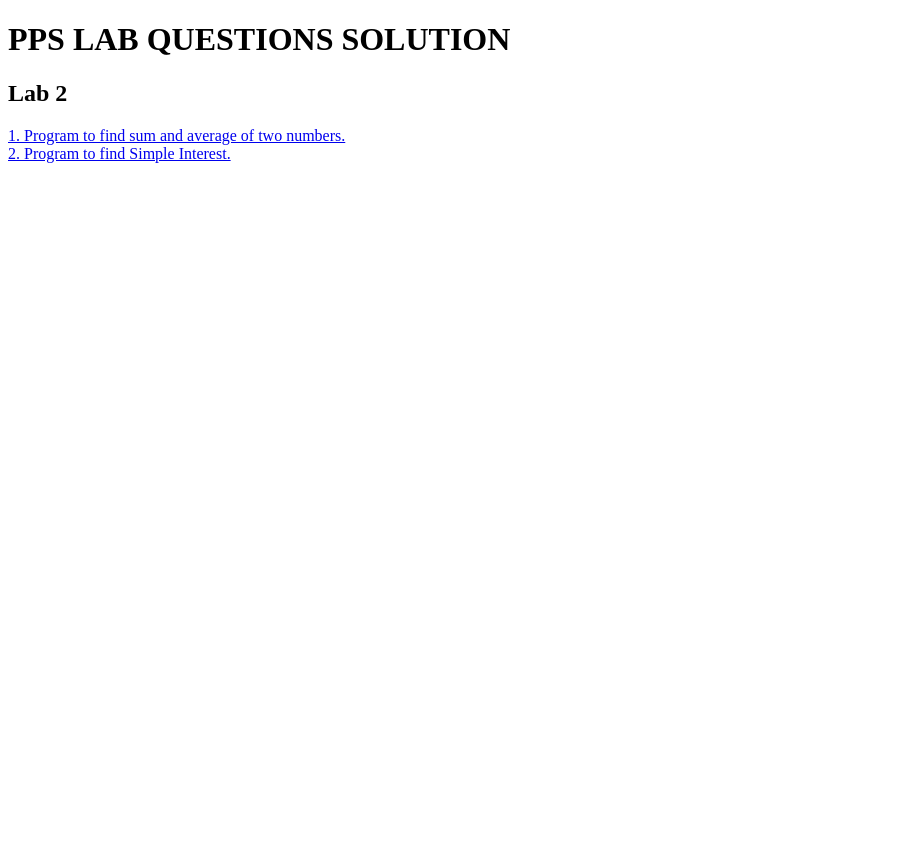
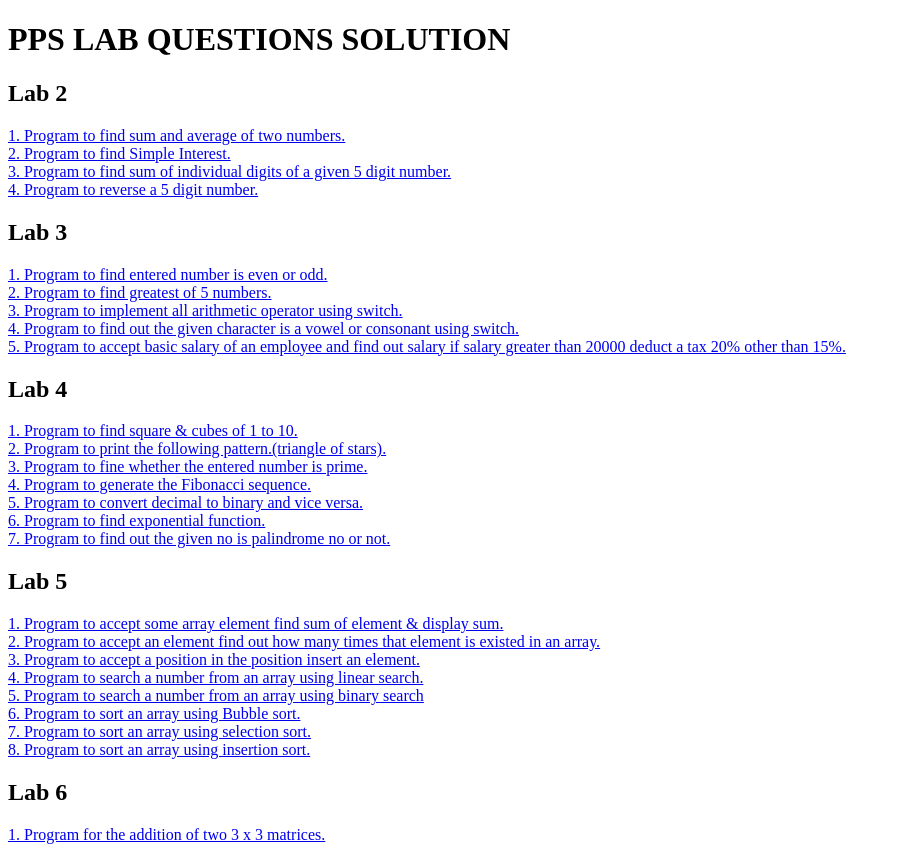
Before and after one commit to teamharsh/pps, a plain HTML site: page index.html in a window 1280 px wide. Shown: the whole page, without its empty margins (0-900 px from the left). Before the commit the page ends 800 px from the top, so only its background shows below. Drawn offline with Linux system fonts and the light colour scheme.

Commit message:
Update index.html

```diff
--- a/index.html
+++ b/index.html
@@ -9,8 +9,38 @@
 <body>
     <h1>PPS LAB QUESTIONS SOLUTION</h1>
     <h2>Lab 2</h2>
-    <a href="/test/lab2 exp1.c">1. Program to find sum and average of two numbers.</a>
-    <br>
-    <a href="/lab2 exp2.c">2. Program to find Simple Interest.</a>
+
+    <a href="/pps/lab2 exp1.c">1. Program to find sum and average of two numbers.</a><br>
+    <a href="/pps/lab2 exp2.c">2. Program to find Simple Interest.</a><br>
+    <a href="/pps/lab2 exp3.c">3. Program to find sum of individual digits of a given 5 digit number.</a><br>
+    <a href="/pps/lab2 exp4.c">4. Program to reverse a 5 digit number.</a><br>
+    <h2>Lab 3</h2>
+    <a href="/pps/lab3 exp1.c">1. Program to find entered number is even or odd.</a><br>
+    <a href="/pps/lab3 exp2.c">2. Program to find greatest of 5 numbers.</a><br>
+    <a href="/pps/lab3 exp3.c">3. Program to implement all arithmetic operator using switch.</a><br>
+    <a href="/pps/lab3 exp4.c">4. Program to find out the given character is a vowel or consonant using switch.</a><br>
+    <a href="/pps/lab3 exp5.c">5. Program to accept basic salary of an employee and find out salary if salary greater than 20000 deduct a tax 20%
+    other than 15%.</a><br>
+    <h2>Lab 4</h2>
+    <a href="/pps/lab4 exp1.c">1. Program to find square & cubes of 1 to 10.</a><br>
+    <a href="/pps/lab4 exp2.c">2. Program to print the following pattern.(triangle of stars).</a><br>
+    <a href="/pps/lab4 exp3.c">3. Program to fine whether the entered number is prime.</a><br>
+    <a href="/pps/lab4 exp4.c">4. Program to generate the Fibonacci sequence.</a><br>
+    <a href="/pps/lab4 exp5.c">5. Program to convert decimal to binary and vice versa.</a><br>
+    <a href="/pps/lab4 exp6.c">6. Program to find exponential function.</a><br>
+    <a href="/pps/lab4 exp7.c">7. Program to find out the given no is palindrome no or not.</a><br>
+    <h2>Lab 5</h2>
+    <a href="/pps/lab5 exp1.c">1. Program to accept some array element find sum of element & display sum.</a><br>
+    <a href="/pps/lab5 exp2.c">2. Program to accept an element find out how many times that element is existed in an array.</a><br>
+    <a href="/pps/lab5 exp3.c">3. Program to accept a position in the position insert an element.</a><br>
+    <a href="/pps/lab5 exp4.c">4. Program to search a number from an array using linear search.</a><br>
+    <a href="/pps/lab5 exp5.c">5. Program to search a number from an array using binary search</a><br>
+    <a href="/pps/lab5 exp6.c">6. Program to sort an array using Bubble sort.</a><br>
+    <a href="/pps/lab5 exp7.c">7. Program to sort an array using selection sort.</a><br>
+    <a href="/pps/lab5 exp8.c">8. Program to sort an array using insertion sort.</a><br>
+    <h2>Lab 6</h2>
+    <a href="/pps/lab6 exp1.c">1. Program for the addition of two 3 x 3 matrices.</a><br>
+
+
 </body>
 </html>
```
